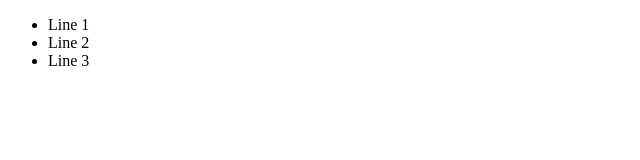
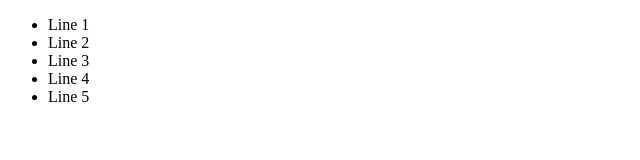
Before and after one commit to dunghtt99/git-learn, a plain HTML site: page branch-demo.html in a window 1280 px wide. Shown: the full height of the page, 0-640 px from the left. Drawn offline with Linux system fonts and the light colour scheme.

Commit message:
Add more line

```diff
--- a/branch-demo.html
+++ b/branch-demo.html
@@ -11,6 +11,8 @@
         <li>Line 1</li>
         <li>Line 2</li>
         <li>Line 3</li>
+        <li>Line 4</li>
+        <li>Line 5</li>
     </ul>
 </body>
 </html>
```
